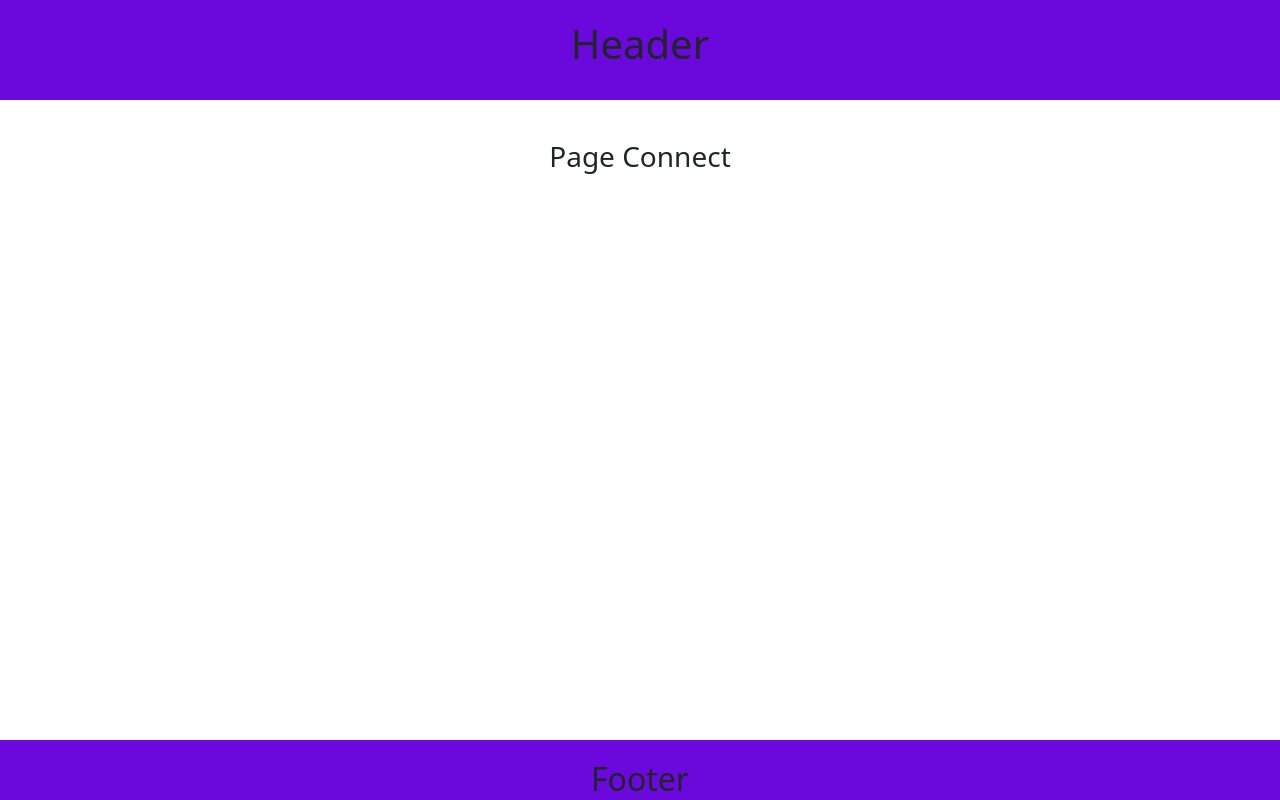
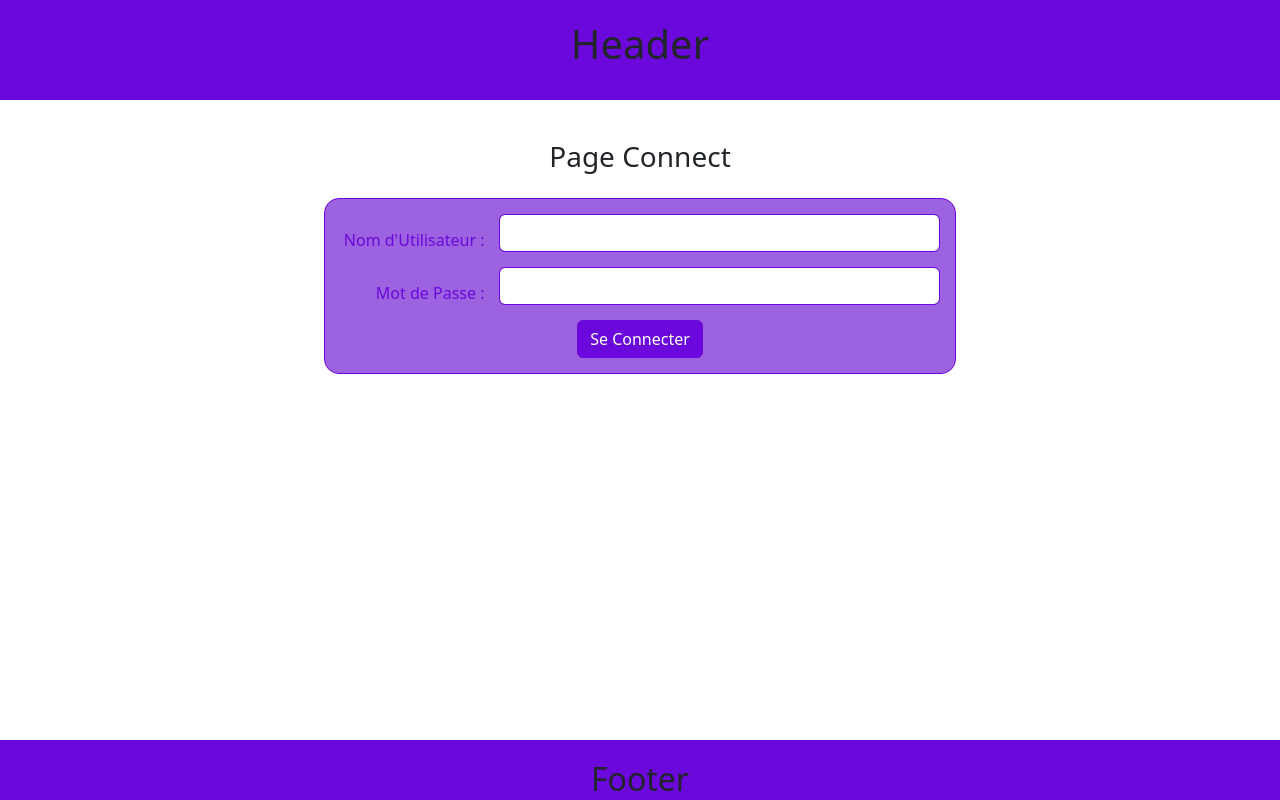
Before and after one commit to jacquesgrana/CDAPHP-TPReact-Memopus, a React (Create React App) app: page /connect in a window 1280 px wide. Built offline with nearby package versions, Linux system fonts and the light colour scheme.

Commit message:
html/css du formulaire de login

```diff
--- a/src/components/Connect.tsx
+++ b/src/components/Connect.tsx
@@ -1,7 +1,24 @@
+import { useLoaderData, useFetcher } from "react-router-dom";
+
+
 const Connect = () => {
+    const fetcher = useFetcher();
     return (
         <div className="div-container">
-        <h3>Page Connect</h3>
+        <h3 className="mb-4">Page Connect</h3>
+        <fetcher.Form className="form-connect" action="/connect" method="POST">
+            <div className="div-form-input form-group">
+            <label className="div-form-input-label" htmlFor="username">Nom d'Utilisateur :</label>
+            <input className="form-control div-form-input-input" type="text" name="username" id="username" />
+            </div>
+            <div className="div-form-input form-group">
+            <label className="div-form-input-label" htmlFor="pwd">Mot de Passe :</label>
+            <input className="form-control div-form-input-input" type="password" name="pwd" id="pwd" />
+            </div>
+            <div className="d-flex justify-content-center w-100">
+            <input className="btn btn-success" type="submit" value="Se Connecter" />
+            </div>
+        </fetcher.Form>
         </div>
     );
 }
--- /dev/null
+++ b/src/scss/bs.scss
@@ -0,0 +1,9 @@
+.btn-success {
+    background-color: $success;
+    border: 1px solid $success;
+}
+
+.btn-success:hover {
+    background-color: $success-light;
+    border: 1px solid $success;
+}
--- a/src/scss/index.scss
+++ b/src/scss/index.scss
@@ -1,3 +1,4 @@
 @import "~bootstrap/scss/bootstrap";
 @import "./vars.scss";
+@import "./bs.scss";
 @import "./style.scss";
--- a/src/scss/style.scss
+++ b/src/scss/style.scss
@@ -44,3 +44,39 @@ footer {
     flex-direction: column;
     align-items: center;
 }
+
+.form-connect {
+    display: flex;
+    flex-direction: column;
+    align-items: start;
+    gap: 15px;
+    background-color: $success-light;
+    padding: 15px;
+    border-radius: 15px;
+    border: 1px solid $success;
+}
+
+.div-form-input {
+    display: flex;
+    gap: 15px;
+    width: 600px;
+    justify-content: end;
+    align-items: end;
+}
+
+.div-form-input-label {
+    width: 200px;
+    color: $success;
+    text-align: end;
+}
+
+.div-form-input-input {
+    color: $success;
+    border: 1px solid $success;
+}
+
+.div-form-input-input:focus {
+    border: 1px solid $success;
+    box-shadow: 0 1px 1px $success inset, 0 0 8px $success;
+    outline: 0 none;
+}
--- a/src/scss/vars.scss
+++ b/src/scss/vars.scss
@@ -1,2 +1,3 @@
-$warning: green;
+$warning: rgb(190, 113, 11);
 $success: rgb(107, 8, 219);
+$success-light: hsl(268, 66%, 63%);
```
